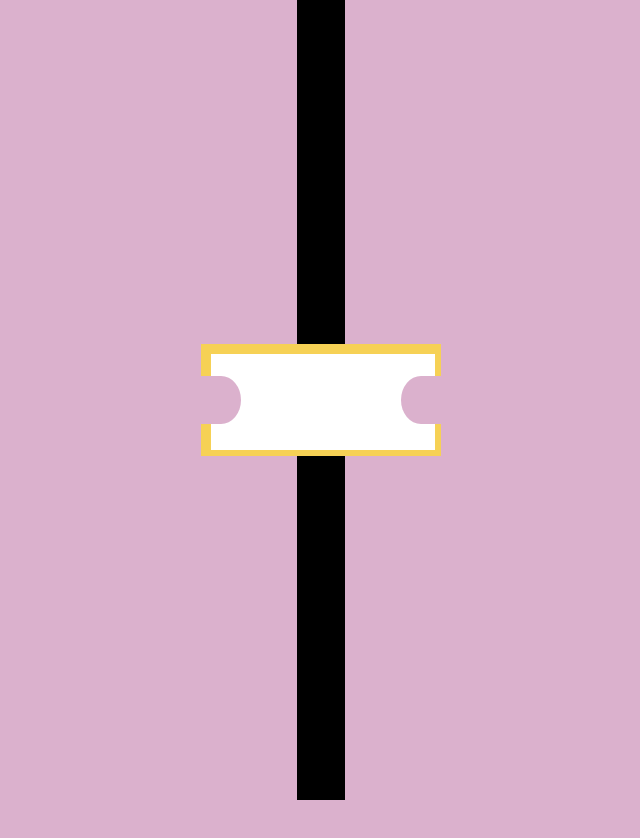
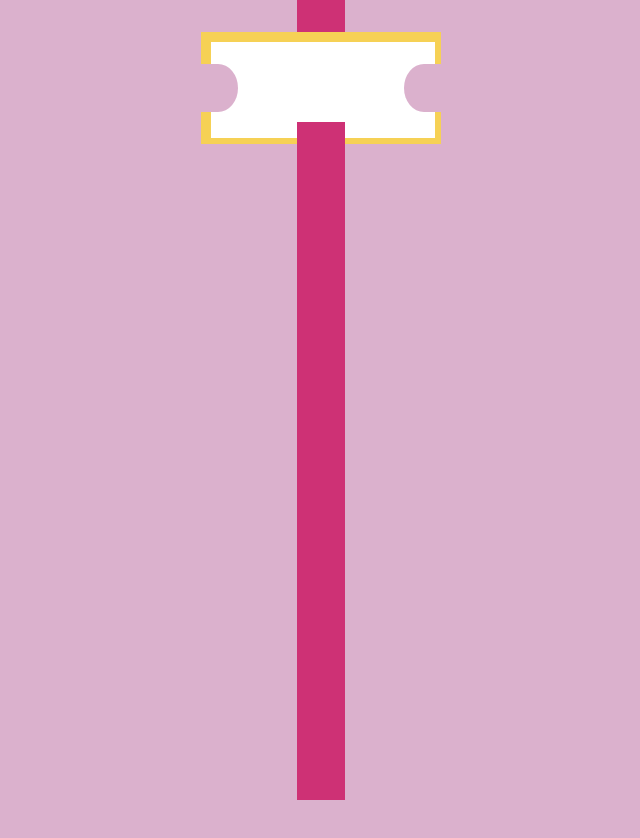
Before and after one commit to bavilari93/Newsletter, a plain HTML site: page index.html in a window 1280 px wide. Shown: the whole page, without its empty margins (319-959 px from the left). Before the commit the page ends 800 px from the top, so only its background shows below. Drawn offline with Linux system fonts and the light colour scheme.

Commit message:
slide under

```diff
--- a/index.html
+++ b/index.html
@@ -10,6 +10,8 @@
 	<div class="container">
 		<div class="ticket">
 		</div>
+		<div class="side"></div>
+
 		<div class="back-line"></div>
 	</div>
 
--- a/style.css
+++ b/style.css
@@ -10,11 +10,12 @@ body{
 .container{
 	display:flex;
 	justify-content: center;
-	align-items: center;
-	height: 100vh;
+	height: 150vh;
 }
 
 .ticket{
+	position: fixed;
+	margin-top: 2rem;
 	background-color: #fff;
 	height:7rem;
 	width:15rem;
@@ -22,13 +23,13 @@ body{
 }
 .ticket::before{
 	content: '';
-	position:absolute;
+	position: absolute;
 	border-radius: 0 100% 100% 0;
 	background: #DBB1CD;
 	height: 3rem;
 	width:2.5rem;
 	margin-top:2rem;
-
+	margin-left: -.2rem;
 }
 .ticket::after{
 	content: '';
@@ -37,13 +38,24 @@ body{
 	background: #DBB1CD;
 	height: 3rem;
 	width:2.5rem;
-	margin-top:2rem;
-	margin-left:12.5rem;
+	margin-top: 2rem;
+	margin-left:12.7rem;
+}
+
+.side{
+	z-index: 2;
+	position: fixed;
+	background-color: #fff;
+	height:5rem;
+	width:10rem;
+	margin-left: .1rem;
+	margin-top: 2rem;
+	border-top: 10px solid #F6D155;
 }
 .back-line{
-	z-index:-1;
-	position: absolute;
+	z-index:1;
+	position: static;
 	width:3rem;
 	height:100vh;
-	background-color: #000;
+	background-color: #CE3175;
 }
```
